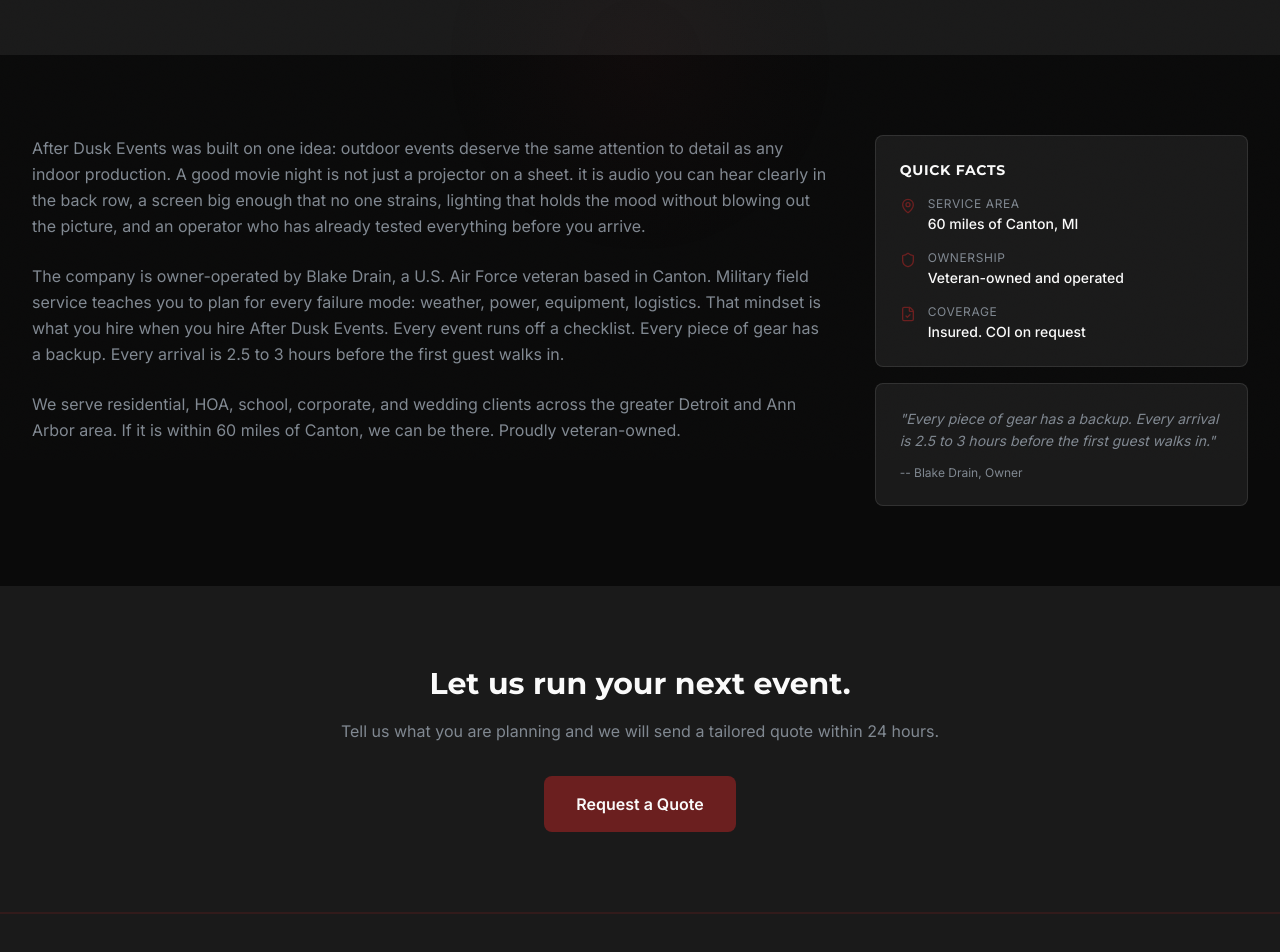
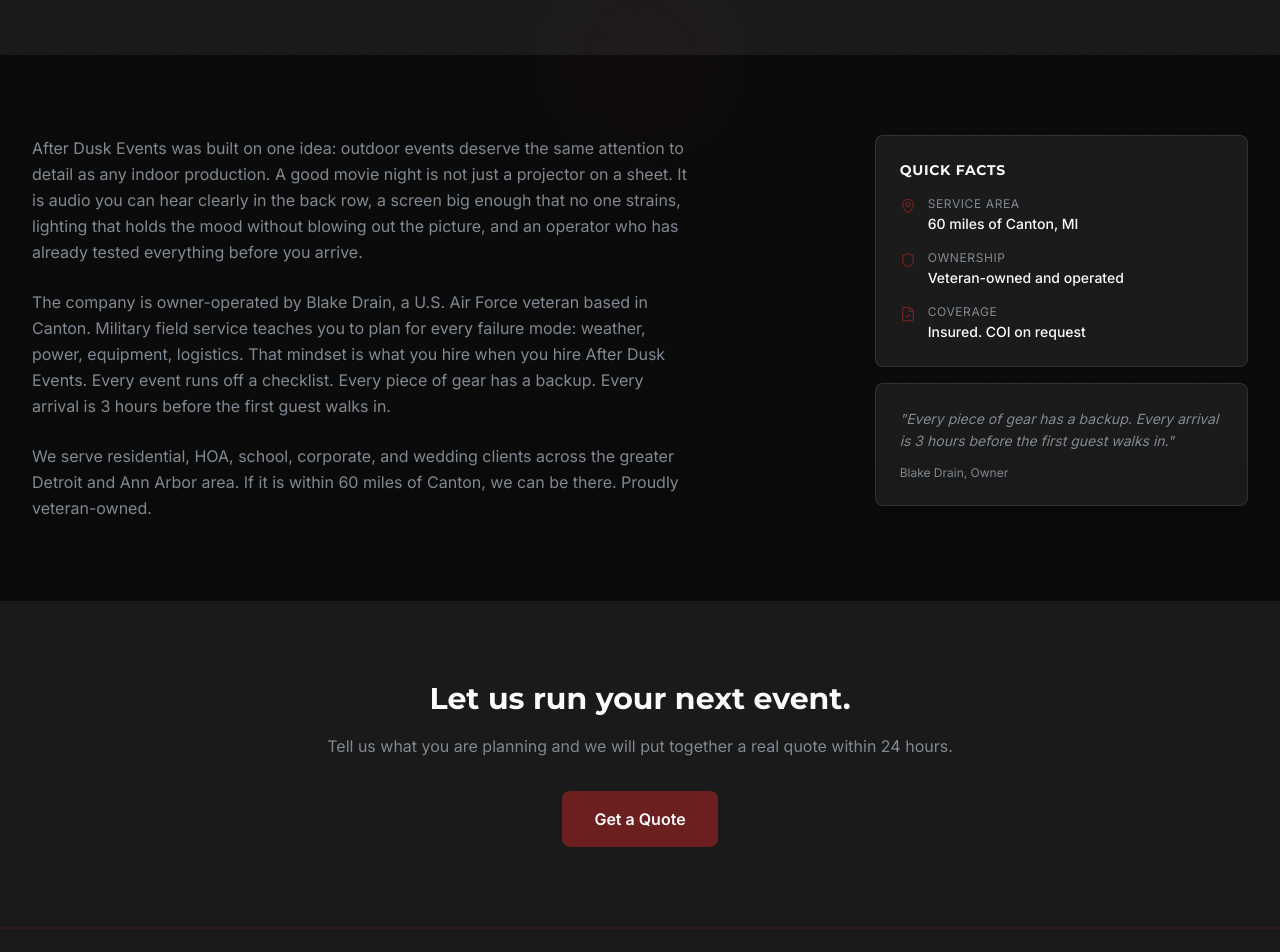
Before and after one commit to Bdrain87/afterduskevents-site, a Next.js app: page /about in a window 1280 px wide. Shown: the part 340-1292 px from the top of the page. Built offline with nearby package versions, Linux system fonts and the light colour scheme; a web font is replaced by a local one.

Commit message:
Audit fixes: swap hero/wedding images, fix garbled FAQ, grammar errors, arrival time, double dashes, wedding duration, photo guide

```diff
--- a/app/about/page.tsx
+++ b/app/about/page.tsx
@@ -34,11 +34,11 @@
           <div className="mx-auto max-w-7xl">
             <div className="grid grid-cols-1 lg:grid-cols-3 gap-12">
               {/* Body copy */}
-              <div className="lg:col-span-2 space-y-6 text-steel leading-relaxed text-base">
+              <div className="lg:col-span-2 space-y-6 text-steel leading-relaxed text-base max-w-prose">
                 <p>
                   After Dusk Events was built on one idea: outdoor events deserve the same attention
                   to detail as any indoor production. A good movie night is not just a projector on
-                  a sheet. it is audio you can hear clearly in the back row, a screen big enough
+                  a sheet. It is audio you can hear clearly in the back row, a screen big enough
                   that no one strains, lighting that holds the mood without blowing out the picture,
                   and an operator who has already tested everything before you arrive.
                 </p>
@@ -47,7 +47,7 @@
                   Canton. Military field service teaches you to plan for every failure mode: weather,
                   power, equipment, logistics. That mindset is what you hire when you hire After
                   Dusk Events. Every event runs off a checklist. Every piece of gear has a backup.
-                  Every arrival is 2.5 to 3 hours before the first guest walks in.
+                  Every arrival is 3 hours before the first guest walks in.
                 </p>
                 <p>
                   We serve residential, HOA, school, corporate, and wedding clients across the greater
@@ -56,10 +56,10 @@
                 </p>
               </div>
 
-              {/* Sidebar card */}
+              {/* Sidebar */}
               <div className="space-y-4">
                 <div className="bg-charcoal rounded-lg p-6 border border-white/10">
-                  <h2 className="font-heading text-base text-projector mb-4 uppercase tracking-wider text-sm">
+                  <h2 className="font-heading text-sm text-projector mb-4 uppercase tracking-wider">
                     Quick facts
                   </h2>
                   <ul className="space-y-4">
@@ -95,10 +95,10 @@
 
                 <div className="bg-charcoal rounded-lg p-6 border border-white/10">
                   <p className="text-steel text-sm leading-relaxed italic">
-                    "Every piece of gear has a backup. Every arrival is 2.5 to 3 hours before
+                    "Every piece of gear has a backup. Every arrival is 3 hours before
                     the first guest walks in."
                   </p>
-                  <p className="text-steel text-xs mt-3 not-italic">-- Blake Drain, Owner</p>
+                  <p className="text-steel text-xs mt-3 not-italic">Blake Drain, Owner</p>
                 </div>
               </div>
             </div>
@@ -112,13 +112,13 @@
               Let us run your next event.
             </h2>
             <p className="text-steel mb-8 leading-relaxed">
-              Tell us what you are planning and we will send a tailored quote within 24 hours.
+              Tell us what you are planning and we will put together a real quote within 24 hours.
             </p>
             <Link
               href="/contact"
-              className="inline-flex items-center justify-center rounded-lg px-8 py-4 text-base font-semibold text-projector bg-oxblood hover:bg-oxblood/90 transition-colors"
+              className="inline-flex items-center justify-center rounded-lg px-8 py-4 text-base font-semibold text-projector bg-oxblood hover:bg-oxblood-deep hover:-translate-y-0.5 hover:shadow-[0_16px_32px_rgba(107,31,31,0.4)] transition-all duration-300 min-h-[44px]"
             >
-              Request a Quote
+              Get a Quote
             </Link>
           </div>
         </section>
--- a/app/faq/faq-accordion.tsx
+++ b/app/faq/faq-accordion.tsx
@@ -58,7 +58,7 @@
   },
   {
     q: "Do you handle weddings?",
-    a: "Yes. Three tiers: Elopement Contact for quote Wedding Reception Cinema Contact for quote and Wedding Full Day Contact for quote. See the Weddings page for full details.",
+    a: "Yes. Three tiers: Elopement, Wedding Reception Cinema, and Wedding Full Day. See the Weddings page for full details.",
   },
 ];
 
--- a/app/packages/page.tsx
+++ b/app/packages/page.tsx
@@ -3,7 +3,7 @@
 import Nav from "@/components/nav";
 import Footer from "@/components/footer";
 import { Check } from "lucide-react";
-import FadeIn, { FadeInGroup, FadeInItem } from "@/components/fade-in";
+import FadeIn, { FadeInItem } from "@/components/fade-in";
 import AnimatedCard from "@/components/animated-card";
 import MagneticButton from "@/components/magnetic-button";
 import { PrivateEventsNotice } from "@/components/private-events-notice";
--- a/app/packages/weddings/page.tsx
+++ b/app/packages/weddings/page.tsx
@@ -46,7 +46,7 @@
   },
   {
     name: "Wedding Full Day",
-    duration: "Ceremony through reception",
+    duration: "6 to 8 hour event (ceremony through reception)",
     includes: [
       "Dual audio zones: ceremony and reception",
       "Wireless mic pair for vows and officiant",
--- a/app/page.tsx
+++ b/app/page.tsx
@@ -127,7 +127,7 @@
         {/* Hero */}
         <section className="relative min-h-screen flex items-center justify-center overflow-hidden">
           <Image
-            src="https://images.unsplash.com/photo-1478720568477-152d9b164e26?w=2000"
+            src="https://images.unsplash.com/photo-1517604931442-7e0c8ed2963c?w=2000&q=80&auto=format"
             alt="Outdoor cinema at night"
             fill
             className="object-cover object-center scale-105"
@@ -319,7 +319,7 @@
             </div>
             <div className="aspect-[4/3] bg-screening rounded-lg overflow-hidden border border-white/8 relative">
               <Image
-                src="https://images.unsplash.com/photo-1519741347686-c1e0aadf4611?w=800"
+                src="https://images.unsplash.com/photo-1469371670807-013ccf25f16a?w=800&q=80&auto=format"
                 alt="Wedding outdoor cinema setup"
                 fill
                 className="object-cover opacity-70"
--- a/app/terms/page.tsx
+++ b/app/terms/page.tsx
@@ -25,7 +25,7 @@
             <p className="text-steel">
               These Terms of Use govern your use of the After Dusk Events website at
               afterduskevents.com ("Site"). By using the Site you agree to these terms. These terms
-              apply to the website only -- they do not constitute a service contract. If you book an
+              apply to the website only. They do not constitute a service contract. If you book an
               event, a separate Service Agreement will govern that engagement.
             </p>
 
@@ -56,7 +56,7 @@
             <div>
               <h2 className="font-heading text-xl text-projector mb-3">Intellectual property</h2>
               <p>
-                All content on this Site -- including text, images, logo, and design. is the
+                All content on this Site, including text, images, logo, and design, is the
                 property of After Dusk Events LLC or its licensors. You may not reproduce, distribute,
                 or create derivative works without written permission.
               </p>
```
Also changed, not shown: public/images/README-DROP-PHOTOS-HERE.txt (added).
